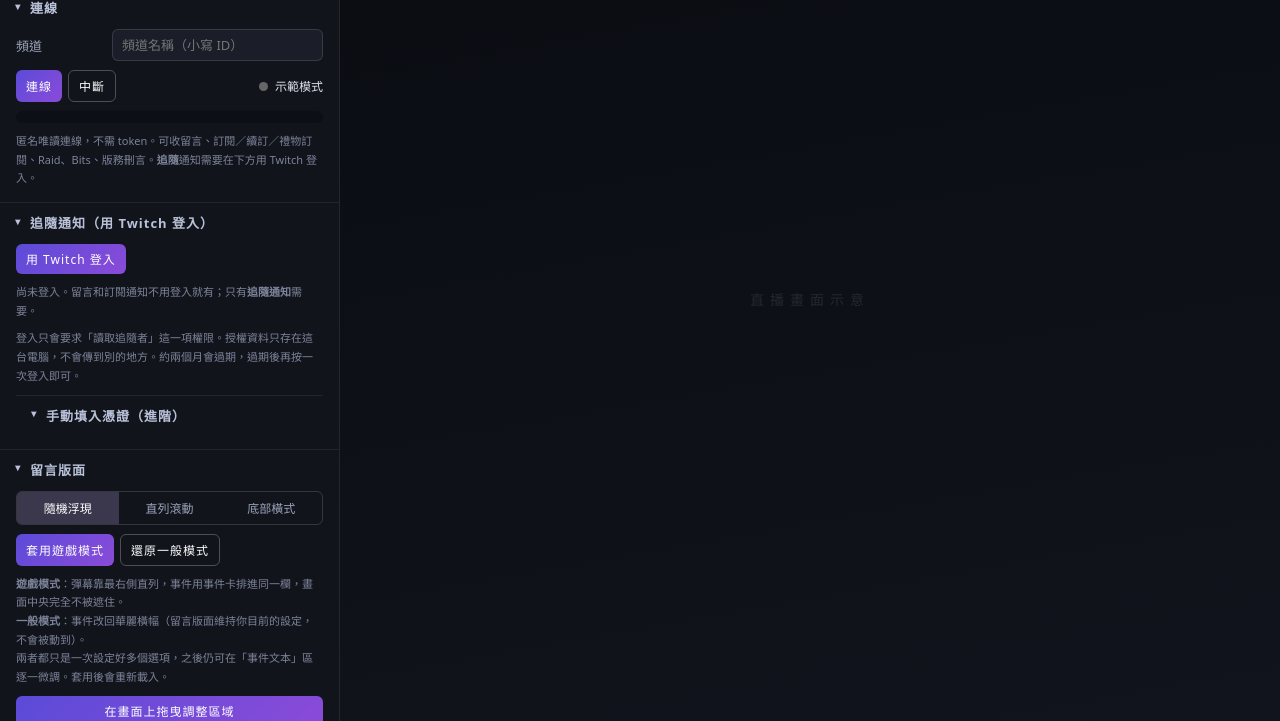
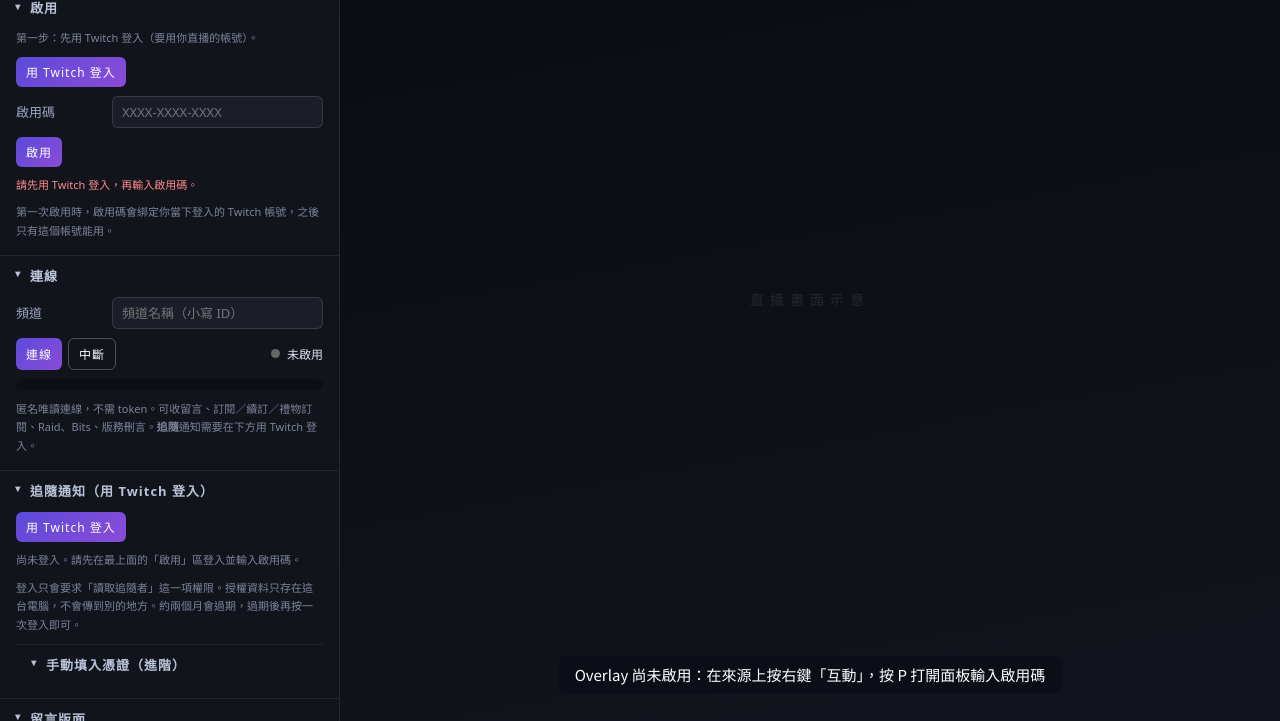
Before and after one commit to nik1813ki/twitch-overlay, a plain HTML site: page index.html in a window 1280 px wide. Shown: the part 79-800 px from the top of the page. Drawn offline with Linux system fonts and the light colour scheme; a web font is replaced by a local one.

Commit message:
開啟啟用碼鎖

```diff
--- a/index.html
+++ b/index.html
@@ -587,7 +587,7 @@ const TWITCH_CLIENT_ID = '5mk26gp5x6n4es2ilo6fwffwc0rup2';
 /* 啟用碼鎖：填上啟用碼伺服器（Cloudflare Worker）的網址就會上鎖，例如 https://overlay-license.帳號.workers.dev
    留空＝不上鎖，任何人都能用。上鎖後買家要先用 Twitch 登入、再輸入你發的啟用碼，
    第一次啟用時碼會綁定他當下登入的 Twitch 帳號。 */
-const LICENSE_API = '';
+const LICENSE_API = 'https://overlay-license.a31850664.workers.dev';
 const LIC_GRACE_DAYS = 7;   // 連不到伺服器或 Twitch 登入過期時，最近這幾天內驗證過就先放行
 
 /* ══ 設定 ═══════════════════════════════════════════════════ */
```
